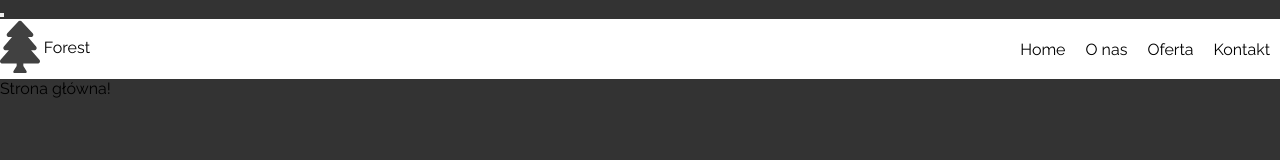
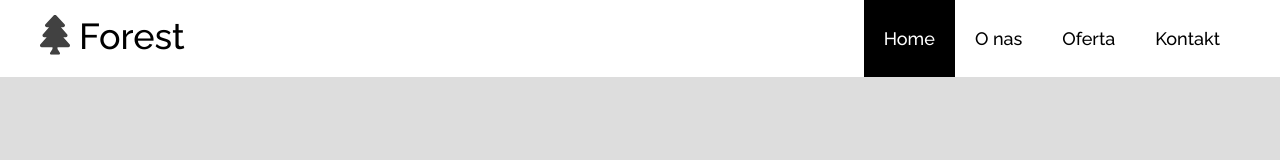
Before and after one commit to pancake-dave/forest, a website: page index.html in a window 1280 px wide. Shown: the top 160 px of the page. Drawn offline with Linux system fonts and the light colour scheme.

Commit message:
worked on nav

```diff
--- a/index.html
+++ b/index.html
@@ -24,15 +24,22 @@
 </button>
 <nav class="nav nav-mobile"></nav>
 <nav class="nav nav-desktop">
-	<p class="logo"><span class="logo-icon"><img src="../dist/img/icons/forest_logo.svg" alt=""></span> Forest</p>
-	<a href="#" class="nav-desktop__link">Home</a>
-	<a href="#" class="nav-desktop__link">O nas</a>
-	<a href="#" class="nav-desktop__link">Oferta</a>
-	<a href="#" class="nav-desktop__link">Kontakt</a>
+	<div class="wrapper nav-desktop__items">
+		<p class="logo">
+			<span class="logo-icon"
+				><img src="../dist/img/icons/forest_logo.svg" alt="" class="logo-icon-img"
+			/></span>
+			Forest
+		</p>
+		<a href="#" class="nav-desktop__link nav-desktop__link--active">Home</a>
+		<a href="#" class="nav-desktop__link">O nas</a>
+		<a href="#" class="nav-desktop__link">Oferta</a>
+		<a href="#" class="nav-desktop__link">Kontakt</a>
+	</div>
 </nav>
 
 		</header>
-		<p>Strona główna!</p>
+
 
 		<script src="./dist/js/script.min.js"></script>
 	</body>
--- a/src/sass/abstracts/_variables.scss
+++ b/src/sass/abstracts/_variables.scss
@@ -0,0 +1,5 @@
+//BREAKPOINTS
+$media-small: "min-width: 576px";
+$media-medium: "min-width: 768px";
+$media-large: "min-width: 992px";
+$media-xlarge: "min-width: 1200px";
--- a/src/sass/base/_base.scss
+++ b/src/sass/base/_base.scss
@@ -1,3 +1,6 @@
+@use './abstracts/colors' as *;
+@use './abstracts/variables' as *;
+
 html {
   box-sizing: border-box;
   scroll-behavior: smooth;
@@ -12,5 +15,30 @@ html {
 }
 
 body {
-  background-color: #333;
+  // background-color: $main-color;
+  background-color: #ddd;
+  height: 200vh;
 }
+
+.wrapper {
+  margin: 0 auto;
+  width: 100%;
+  max-width: 1200px;
+}
+
+.section-padding {
+  padding: 1em 1em;
+}
+
+//MEDIA QUERIES
+
+@media($media-medium) {
+  .section-padding {
+      padding: 2em 2em;
+  }
+}
+@media($media-large) {
+  .section-padding {
+      padding: 4em 2em;
+  }
+}
--- a/src/sass/base/_typography.scss
+++ b/src/sass/base/_typography.scss
@@ -1,3 +1,6 @@
+@use './abstracts/colors' as *;
+@use './abstracts/variables' as *;
+
 html {
     font-size: 62.5%;
 }
@@ -5,8 +8,20 @@ html {
 body {
     font-family: "Raleway", sans-serif;
     font-size: 1.6rem;
+    font-weight: 500;
 }
 
+.nav-desktop {
+    &__link {
+        color: $secondary-color;
+        font-size: 1.8rem;
+        text-decoration: none;
+    }
+}
+
+.logo {
+    font-size: 3.6rem;
+}
 
 
 
--- a/src/sass/layout/_nav.scss
+++ b/src/sass/layout/_nav.scss
@@ -2,17 +2,21 @@
 @use './abstracts/variables' as *;
 
 .nav-desktop {
-    position: relative;
-    display: flex;
-    flex-direction: row;
-    justify-content: flex-end;
-    align-items: center;
-    height: 60px;
+    position: fixed;
+    width: 100%;
+    display: none;
+    z-index: 10;
     background-color: #fff;
+    &__items {
+        position: relative;
+        display: flex;
+        justify-content: flex-end;
+        align-items: center;
+        height: 100%;
+    }
     &__link {
-        margin: 0 10px;
-        text-decoration: none;
-        color: $secondary-color;
+        position: relative;
+        padding: 2.8rem 2rem;
     }
     .logo {
         position: absolute;
@@ -20,7 +24,40 @@
         left: 0;
         transform: translateY(-50%);
     }
+    .logo-icon-img {
+        height: 40px;
+    }
     .logo, .logo-icon {
         vertical-align: middle;
     }
 }
+
+.nav-desktop__link--active {
+    color: $main-color;
+    &::before {
+        content: '';
+        position: absolute;
+        left: 0;
+        top: 0;
+        height: 100%;
+        width: 100%;
+        background-color: $secondary-color;
+        z-index: -1;
+    }
+}
+
+
+
+
+//MEDIA QUERIES
+
+@media ($media-medium) {
+    .burger-btn {
+        display: none;
+    }
+}
+@media ($media-large) {
+    .nav-desktop {
+        display: block;
+    }
+}
```
Also changed, not shown: 404.html (+12 -5 lines), contact.html (+12 -5 lines), offers.html (+12 -5 lines), dist/css/style.min.css, 2 other files.
